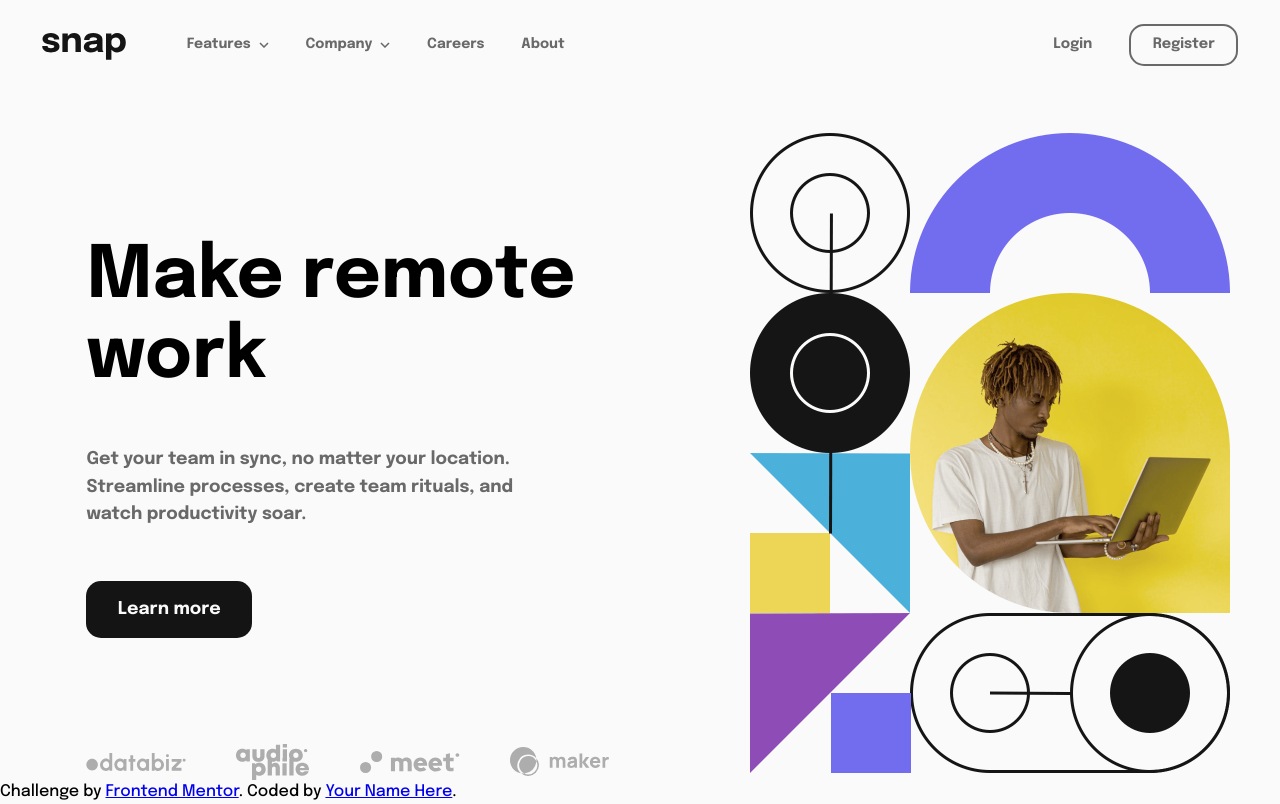
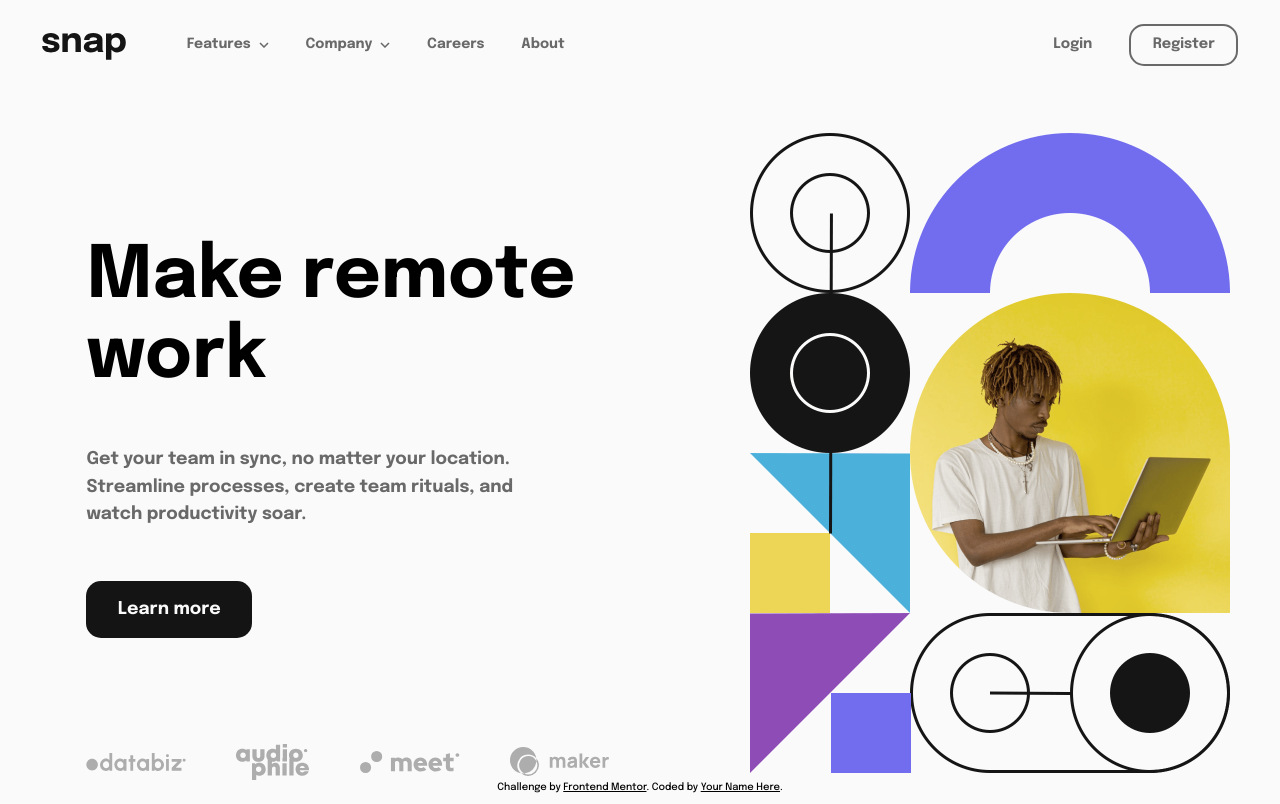
Before and after one commit to apostolovac/Intro-section-with-dropdown-navigation, a plain HTML site: page index.html in a window 1280 px wide. Drawn offline with Linux system fonts and the light colour scheme; files whose address does not match are found by name.

Commit message:
changed footer

```diff
--- a/styles.css
+++ b/styles.css
@@ -233,6 +233,16 @@ h2 {
     line-height: 5rem;
 }
 
+.attribution {
+    font-size: 10px;
+    text-align: center;
+}
+
+.attribution a {
+    color: black;
+    font-size: 10px;
+}
+
 .remote-information p {
     color: var(--medium-gray);
     font-size: 1.1rem;
```
